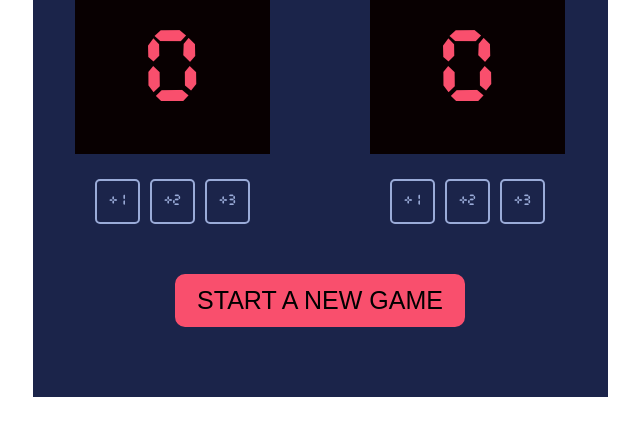
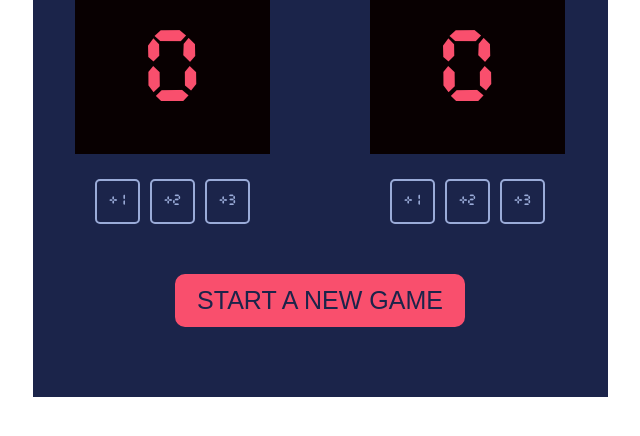
Before and after one commit to mishaserkov/basketball_scoreboard, a plain HTML site: page index.html in a window 1280 px wide. Shown: the part 132-568 px from the top of the page, without its empty margins (320-960 px from the left). Drawn offline with Linux system fonts and the light colour scheme.

Commit message:
fix: fix new game button text color

```diff
--- a/index.css
+++ b/index.css
@@ -76,6 +76,7 @@
 
 #new_game_button {
     background-color: #F94F6D;
+    color: #1B244A;
     font-family: Arial, sans-serif;
     font-size: 25px;
     padding: 10px 20px;
```
